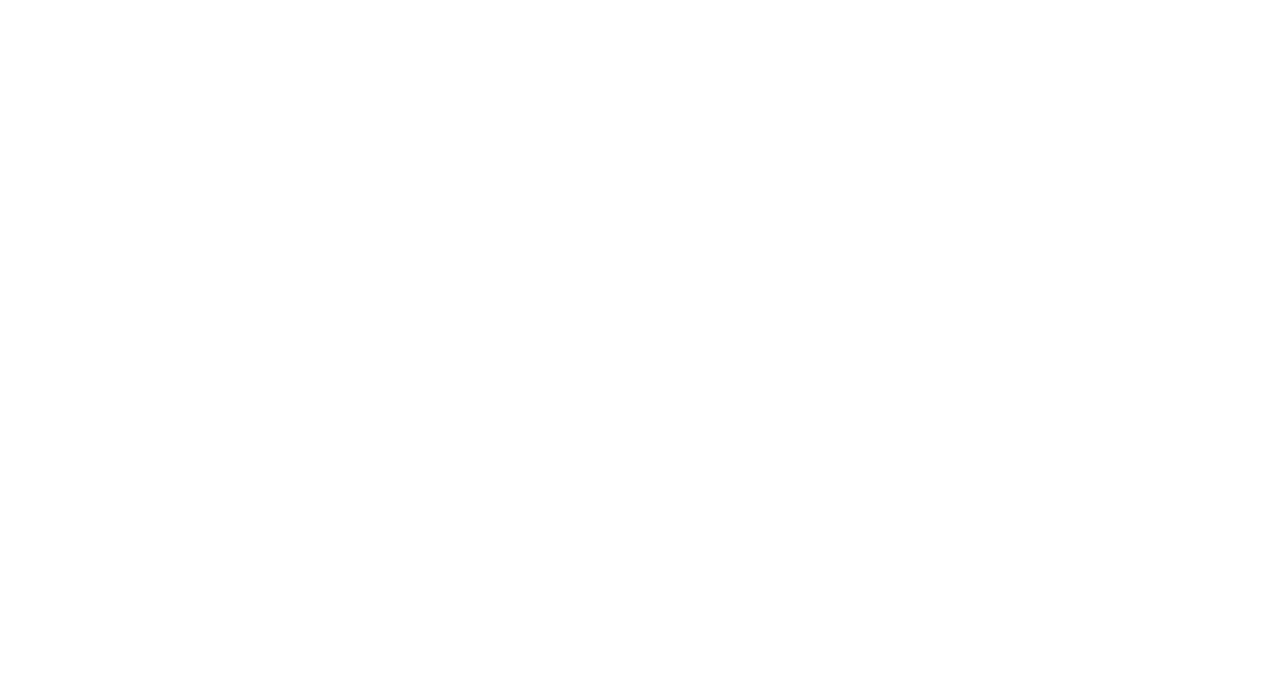
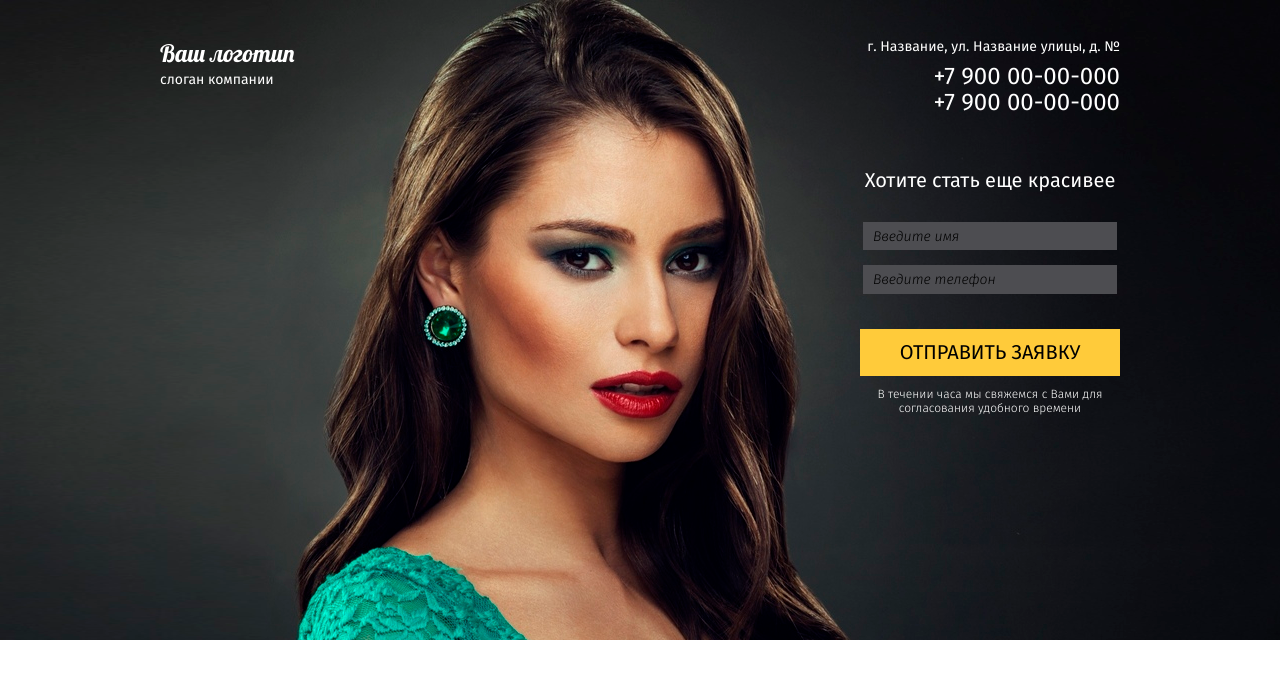
Before and after one commit to vpetrukhin/skilFondTest1, a plain HTML site: page index.html in a window 1280 px wide. Drawn offline with Linux system fonts and the light colour scheme.

Commit message:
add header

```diff
--- a/index.css
+++ b/index.css
@@ -1,4 +1,10 @@
 @import url('./styles/vendor/normalize.css');
+@import url('./styles/vendor/fonts.css');
+@import url('./styles/vendor/vendor.css');
+
+@import url('./styles/blocks/page.css');
+@import url('./styles/blocks/contacts.css');
+@import url('./styles/blocks/form.css');
 
 @import url('./styles/blocks/header.css');
 @import url('./styles/blocks/main.css');
--- a/index.html
+++ b/index.html
@@ -8,9 +8,30 @@
   <link rel="stylesheet" href="./index.css">
 </head>
 
-<body>
+<body class="page">
   <header class="header">
-
+    <div class="header__container container">
+      <div class="header__head">
+        <div class="header__logo-wrapper">
+          <p class="header__logo">Ваш логотип</p>
+          <p class="header__tagline">слоган компании</p>
+        </div>
+        <div class="header__contacts contacts">
+          <p class="contacts__adress">г. Название, ул. Название улицы, д. №</p>
+          <p class="contacts__tel">+7 900 00-00-000</p>
+          <p class="contacts__tel">+7 900 00-00-000</p>
+        </div>
+      </div>
+      <div class="header__body">
+        <form class="header__form form">
+          <h2 class="form__title">Хотите стать еще красивее</h2>
+          <input type="text" name="name" id="name" class="form__input" placeholder="Введите имя">
+          <input type="text" name="tel" id="tel" class="form__input" placeholder="Введите телефон">
+          <button type="submit" class="form__btn">отправить заявку</button>
+          <p class="form__info-text">В течении часа мы свяжемся с Вами для согласования удобного времени</p>
+        </form>
+      </div>
+    </div>
   </header>
   <main class="main"></main>
   <footer class="footer"></footer>
--- /dev/null
+++ b/styles/blocks/contacts.css
@@ -0,0 +1,27 @@
+.contacts {
+  font-family: 'Fira Sans', sans-serif;
+  color: #fff
+}
+.contacts__adress {
+  margin: 0;
+  margin-bottom: 15px;
+  font-weight: 400;
+  font-size: 14px;
+  line-height: 14px;
+}
+.contacts__tel {
+  margin: 0;
+  font-weight: 400;
+  font-size: 24px;
+  line-height: 14px;
+  text-align: right;
+}
+.contacts__tel:not(:last-of-type) {
+  margin-bottom: 12px;
+}
+
+@media screen and (max-width: 450px) {
+  .contacts__tel {
+    text-align: center;
+  }
+}
--- /dev/null
+++ b/styles/blocks/form.css
@@ -0,0 +1,47 @@
+.form {
+  font-family: 'Fira Sans', sans-serif;
+}
+.form__title {
+  margin: 0;
+  margin-bottom: 35px;
+  font-weight: 400;
+  font-size: 20px;
+  line-height: 14px;
+  color: #ffffff;
+  text-align: center;
+}
+.form__input {
+  display: block;
+  width: 90%;
+  margin: 0 auto 15px;
+  padding: 5px 10px;
+  border: none;
+  background-color: #4d4d51;
+}
+.form__input:last-of-type {
+  margin-bottom: 35px;
+}
+.form__input::placeholder {
+
+  font-weight: 300;
+  font-style: italic;
+  font-size: 14px;
+  color: #000000;
+}
+.form__btn {
+  display: block;
+  width: 100%;
+  margin-bottom: 12px;
+  padding: 12px 30px;
+  border: none;
+  background-color: #ffcb3a;
+  text-transform: uppercase;
+  font-size: 20px;
+}
+.form__info-text {
+  margin: 0;
+  font-weight: 300;
+  font-size: 12px;
+  color: #fff;
+  text-align: center;
+}
--- a/styles/blocks/header.css
+++ b/styles/blocks/header.css
@@ -0,0 +1,52 @@
+.header {
+  height: 600px;
+  padding-top: 40px;
+  background: url('../../img/bg1.png') no-repeat top center ;
+}
+.header__head {
+  margin-bottom: 64px;
+  display: flex;
+  justify-content: space-between;
+}
+.header__logo {
+  margin: 0;
+  margin-bottom: 5px;
+  font-family: 'Lobster', cursive;
+  font-size: 24px;
+  color: #ffffff;
+}
+.header__tagline {
+  margin: 0;
+  font-family: 'Fira Sans', sans-serif;
+  font-weight: 400;
+  font-size: 14px;
+  line-height: 14px;
+  color: #fff;
+}
+.header__body {
+  display: flex;
+  justify-content: flex-end;
+}
+.header__form {
+  max-width: 260px;
+}
+
+@media screen and (max-width: 960px) {
+  .header__container {
+    width: 90%;
+  }
+}
+
+@media screen and (max-width: 450px) {
+  .header__head {
+    flex-direction: column;
+    align-items: center;
+    text-align: center;
+  }
+  .header__tagline {
+    margin-bottom: 25px;
+  }
+  .header__body {
+    justify-content: center;
+  }
+}
--- /dev/null
+++ b/styles/blocks/page.css
@@ -0,0 +1,3 @@
+.page {
+  box-sizing: border-box;
+}
--- /dev/null
+++ b/styles/vendor/fonts.css
@@ -0,0 +1 @@
+@import url('https://fonts.googleapis.com/css2?family=Fira+Sans:ital,wght@0,300;0,400;1,300&family=Lobster&display=swap');
--- /dev/null
+++ b/styles/vendor/vendor.css
@@ -0,0 +1,4 @@
+.container  {
+  max-width: 960px;
+  margin: 0 auto;
+}
```
Also changed, not shown: img/bg1.png (added), 4 other files.
